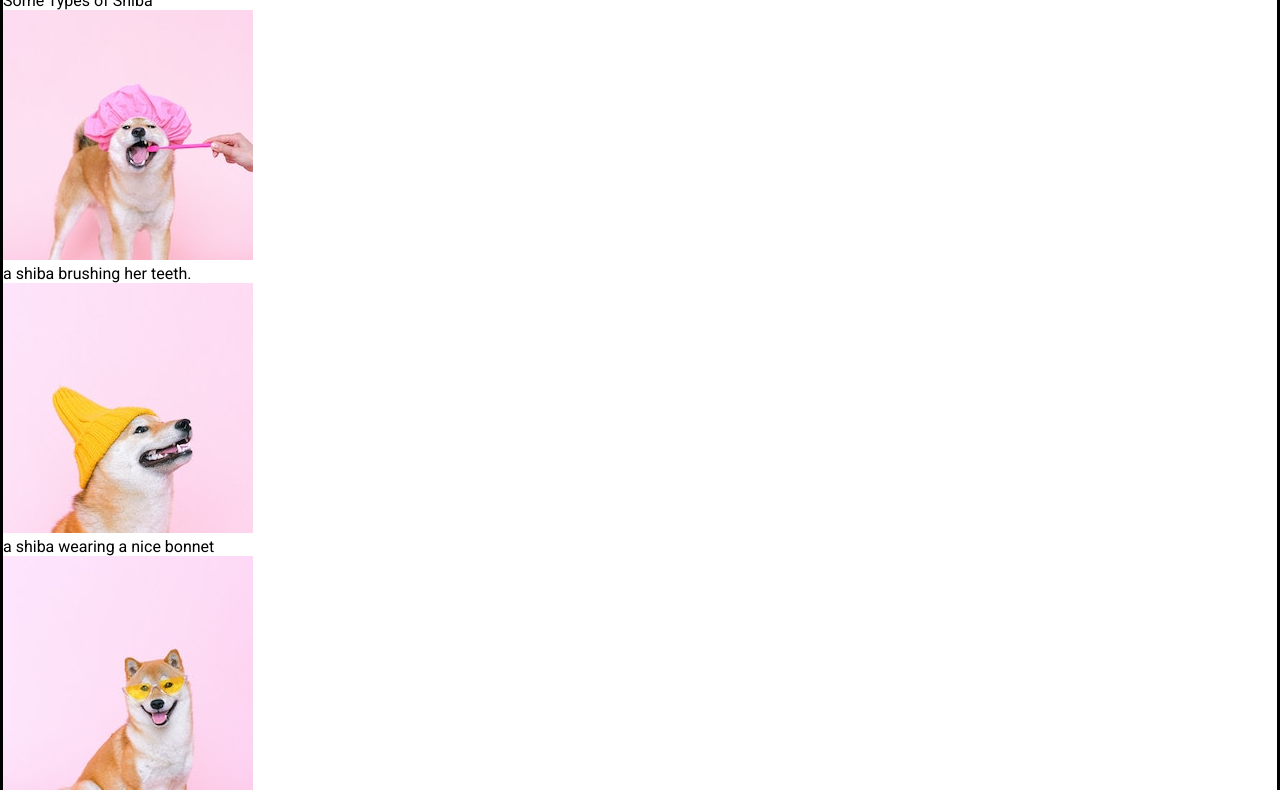
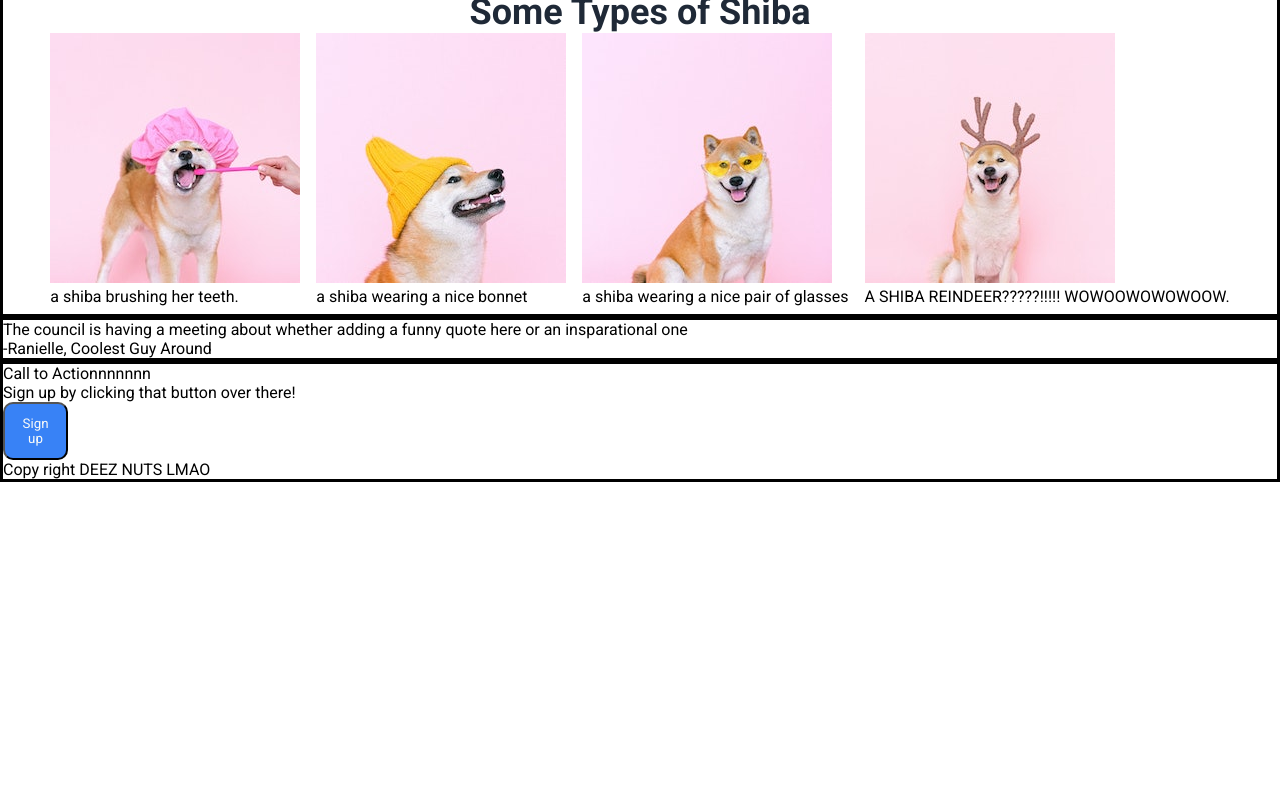
Before and after one commit to Reynyel/landing-page, a plain HTML site: page index.html in a window 1280 px wide. Shown: the part 716-1506 px from the top of the page. After the commit the page ends 1198 px from the top, so only its background shows below. Drawn offline with Linux system fonts and the light colour scheme.

Commit message:
modified section two

```diff
--- a/index.html
+++ b/index.html
@@ -36,23 +36,25 @@
             </div>
         </div>
         <div class="second-section">
-            <div class="second-title">Some Types of Shiba</div>
+            <div class="second-header">
+                <div class="second-title">Some Types of Shiba</div>
+            </div>
             <div class="second-container">
                 <div class="item">
                     <img src="./images/shiba-brushing.jpg" alt="shiba using toothbrush">
-                    <div class="second-subtext">a shiba brushing her teeth.</div>
+                    <div class="secondary-text-2">a shiba brushing her teeth.</div>
                 </div>
                 <div class="item">
                     <img src="./images/shiba-bonnet.jpg" alt="shiba with a bonnet">
-                    <div class="second-subtext">a shiba wearing a nice bonnet</div>
+                    <div class="secondary-text-2">a shiba wearing a nice bonnet</div>
                 </div>
                 <div class="item">
                     <img src="./images/shiba-glasses.jpg" alt="shiba with shiba glasses">
-                    <div class="second-subtext">a shiba wearing a nice pair of glasses</div>
+                    <div class="secondary-text-2">a shiba wearing a nice pair of glasses</div>
                 </div>
                 <div class="item">
                     <img src="./images/shiba-antler.jpg" alt="shiba with antler">
-                    <div class="second-subtext">A SHIBA REINDEER?????!!!!! WOWOOWOWOWOOW.</div>
+                    <div class="secondary-text-2">A SHIBA REINDEER?????!!!!! WOWOOWOWOWOOW.</div>
                 </div>
             </div>
         </div>
--- a/style.css
+++ b/style.css
@@ -43,7 +43,11 @@ ul{
 
 ul, .secondary-text{
     font-size: 18px;
+}
+
+.secondary-text-first{
     color: #e2e7eb;
+
 }
 
 .left-header{
@@ -64,7 +68,8 @@ ul, .secondary-text{
 
 
 .main-title,
-.secondary-text{
+.secondary-text,
+.secondary-text-2{
     padding-bottom: 8px;
 }
 .main-title{
@@ -91,3 +96,26 @@ ul, .secondary-text{
     width: 200px;
     height: auto;
 }
+
+.second-header{
+    display: flex;
+    justify-content: center;
+    align-items: center;
+}
+.second-title{
+    font-size: 36px;
+    font-weight:bolder;
+    color:#1f2937;
+}
+
+.second-container{
+    display: flex;
+    justify-content: center;
+    align-items: center;
+    gap: 16px;
+}
+
+.secondary-text-2{
+    display: flex;
+    flex-wrap: wrap;
+}
```
